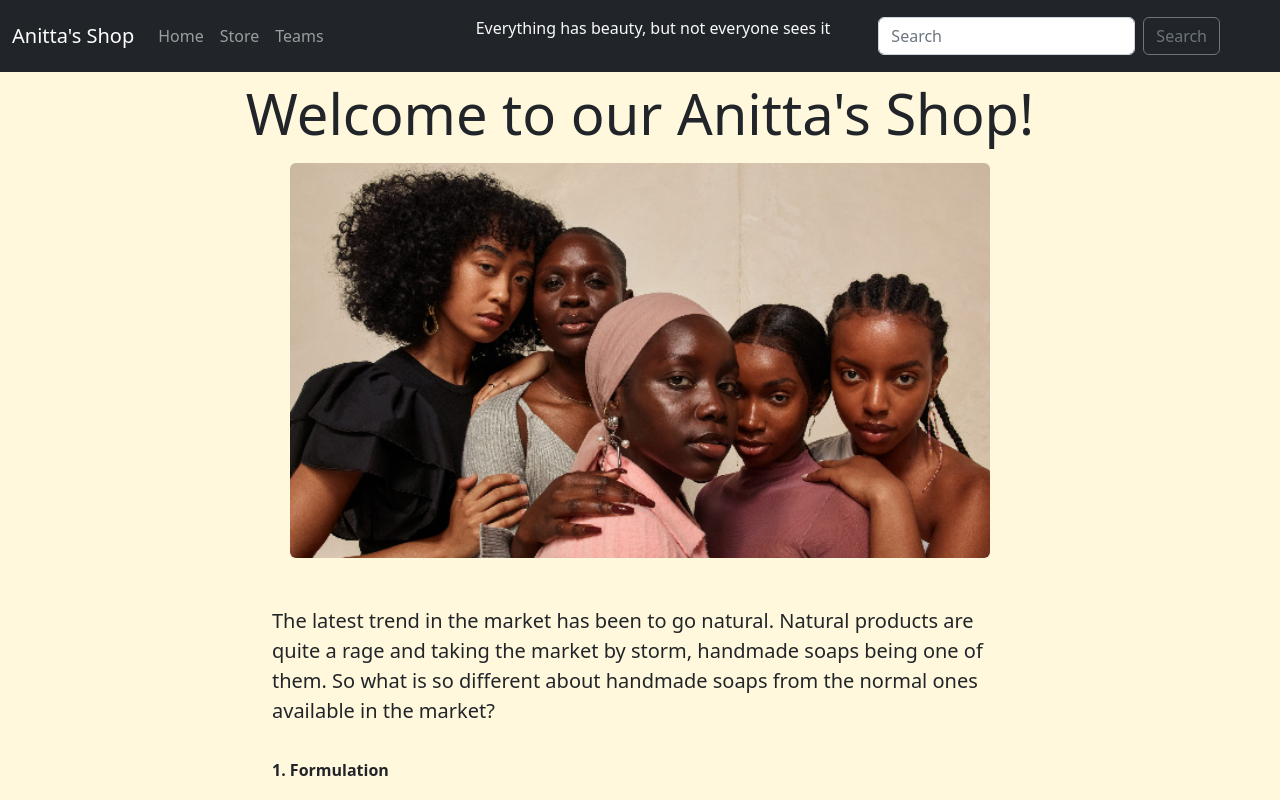
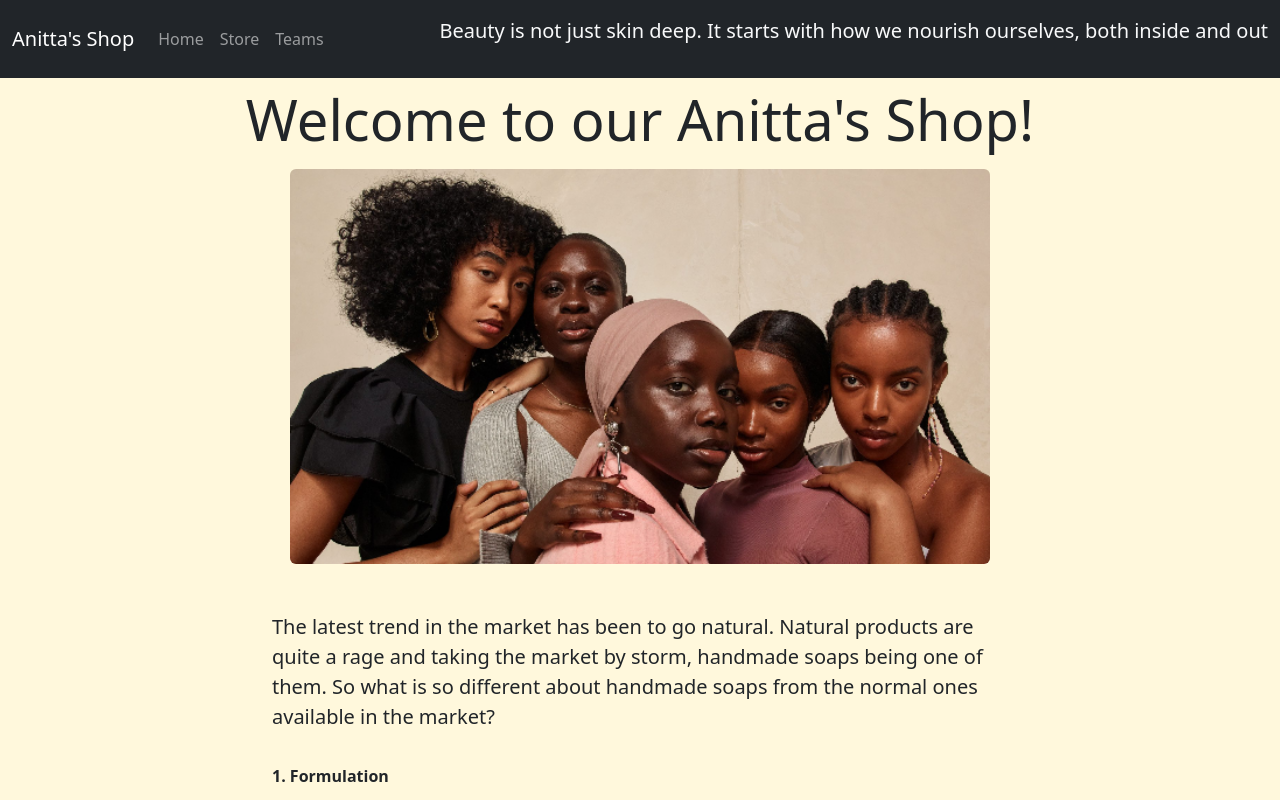
Before and after one commit to dianeyasminec/E-commerce-with-React.js, a React (Create React App) app: page / in a window 1280 px wide. Shown: the top 800 px of the page. Built offline with nearby package versions, Linux system fonts and the light colour scheme.

Commit message:
Update Layout.jsx

```diff
--- a/src/components/Layout.jsx
+++ b/src/components/Layout.jsx
@@ -20,11 +20,14 @@ export default function Layout() {
               <Nav.Link as={Link} to="teams">Teams</Nav.Link>
             </Nav>
             <Navbar.Text>
-              <p className="text-light">
-                Everything has beauty, but not everyone sees it
-              </p>
+            <blockquote className="blockquote text-light">
+               <p className="mb-0">
+                Beauty is not just skin deep. It starts with how we nourish ourselves, both inside and out
+                </p>
+            </blockquote>
+
             </Navbar.Text>
-            <Form className="d-flex mx-5 my-2 my-lg-0">
+            {/* <Form className="d-flex mx-5 my-2 my-lg-0">
               <Form.Control
                 type="search"
                 placeholder="Search"
@@ -32,7 +35,7 @@ export default function Layout() {
                 aria-label="Search"
               />
               <Button variant="outline-secondary">Search</Button>
-            </Form>
+            </Form> */}
           </Navbar.Collapse>
         </Container>
       </Navbar>
```
